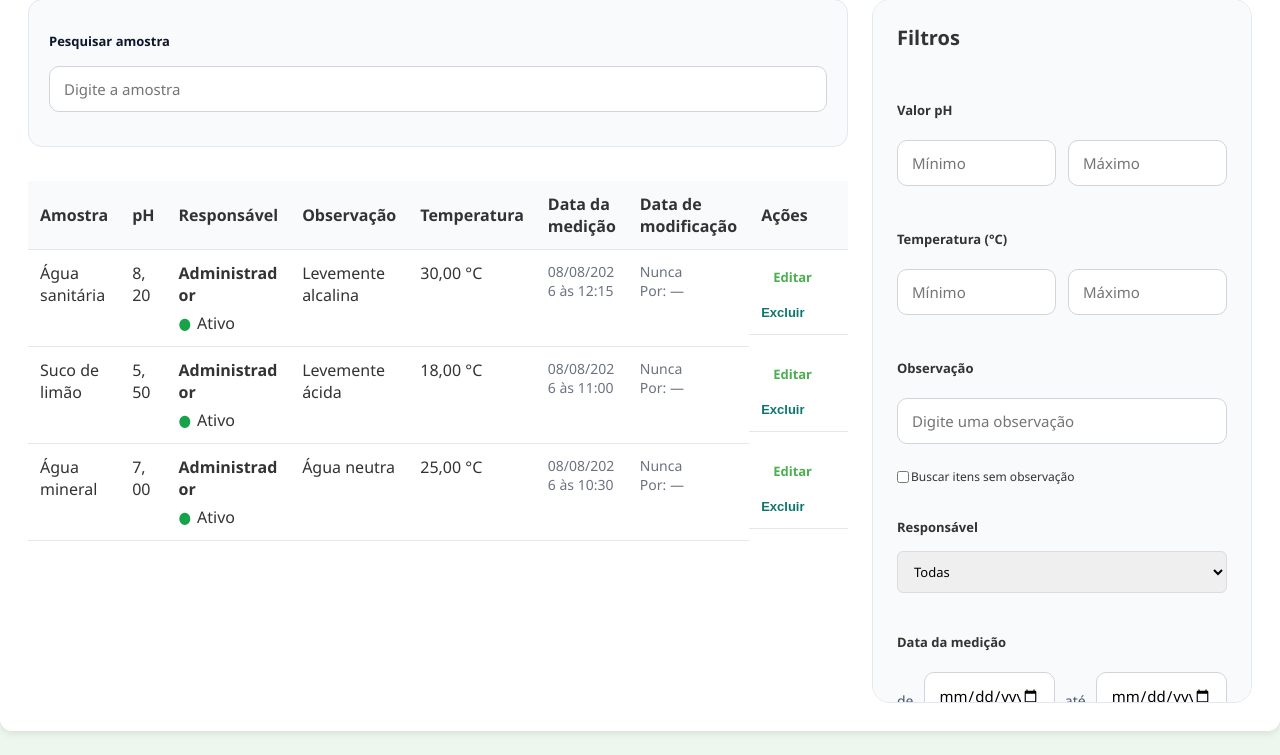
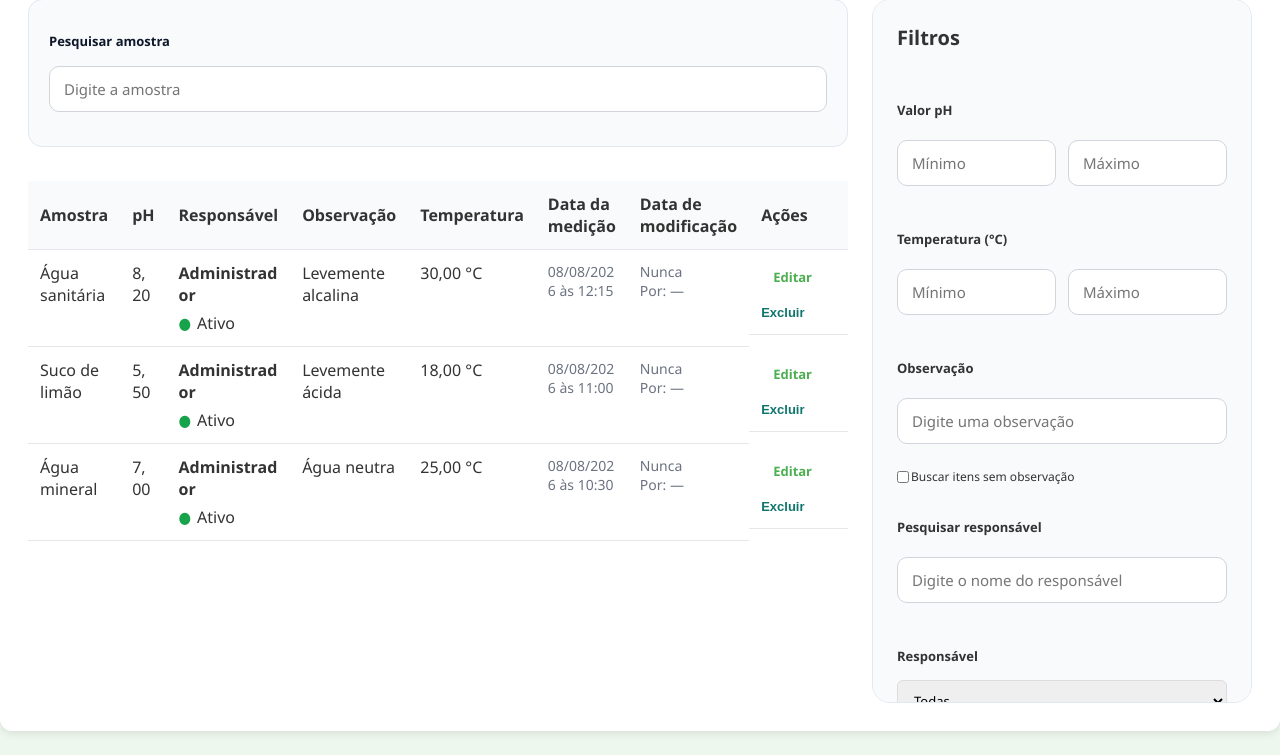
Before and after one commit to Cazediu/Graph-Sistema-registrador-de-Ph, a PHP site: page /admin_medicoes.php in a window 1280 px wide. Shown: the part 356-1111 px from the top of the page. Run offline with PHP 8.4, Linux system fonts and the light colour scheme; a user stored in the database is signed in; data comes from the database, SQL or seed files in the repository.

Commit message:
UPDATE 3.0.1

```diff
--- a/admin_medicoes.php
+++ b/admin_medicoes.php
@@ -11,6 +11,7 @@ $amostra = trim($_GET['amostra'] ?? '');
 $observacao = trim($_GET['observacao'] ?? '');
 $sem_observacao = isset($_GET['sem_observacao']) && $_GET['sem_observacao'] == '1';
 $responsavel = $_GET['responsavel'] ?? 'todas';
+$responsavel_nome = trim($_GET['responsavel_nome'] ?? '');
 $data_medicao_inicio = trim($_GET['data_medicao_inicio'] ?? '');
 $data_medicao_fim = trim($_GET['data_medicao_fim'] ?? '');
 $data_modificacao_inicio = trim($_GET['data_modificacao_inicio'] ?? '');
@@ -57,8 +58,10 @@ $params = [];
 $types = '';
 
 $amostra_search_expr = 'LOWER(m.amostra)';
+$responsavel_search_expr = 'LOWER(COALESCE(u.nome, ""))';
 foreach (['á'=>'a','à'=>'a','ã'=>'a','â'=>'a','ä'=>'a','é'=>'e','è'=>'e','ê'=>'e','ë'=>'e','í'=>'i','ì'=>'i','î'=>'i','ï'=>'i','ó'=>'o','ò'=>'o','õ'=>'o','ô'=>'o','ö'=>'o','ú'=>'u','ù'=>'u','û'=>'u','ü'=>'u','ç'=>'c'] as $from => $to) {
     $amostra_search_expr = "REPLACE($amostra_search_expr, '$from', '$to')";
+    $responsavel_search_expr = "REPLACE($responsavel_search_expr, '$from', '$to')";
 }
 
 if ($valor_ph_min !== '' && is_numeric($valor_ph_min)) {
@@ -91,6 +94,11 @@ if ($sem_observacao) {
 } elseif ($observacao !== '') {
     $sql .= ' AND m.observacao LIKE ?';
     $params[] = '%' . $observacao . '%';
+    $types .= 's';
+}
+if ($responsavel_nome !== '') {
+    $sql .= " AND $responsavel_search_expr LIKE ?";
+    $params[] = '%' . normalize_search_string($responsavel_nome) . '%';
     $types .= 's';
 }
 if ($responsavel === 'minhas') {
@@ -251,6 +259,10 @@ $resultado = mysqli_stmt_get_result($stmt);
                   Buscar itens sem observação
                 </label>
               </div>
+              <div class="filter-group full-width">
+                <label>Pesquisar responsável</label>
+                <input type="text" name="responsavel_nome" placeholder="Digite o nome do responsável" value="<?php echo htmlspecialchars($responsavel_nome); ?>">
+              </div>
               <div class="filter-group">
                 <label>Responsável</label>
                 <select name="responsavel">
--- a/auth.php
+++ b/auth.php
@@ -120,7 +120,7 @@ function is_local_environment(): bool {
 }
 
 function should_auto_approve_new_users(): bool {
-    return is_local_environment();
+    return false;
 }
 
 function redirect_to_medicoes_page(): void {
```
Also changed, not shown: cadastro.php (+2 -6 lines), medicoes_listar.php (+14 -0 lines).
